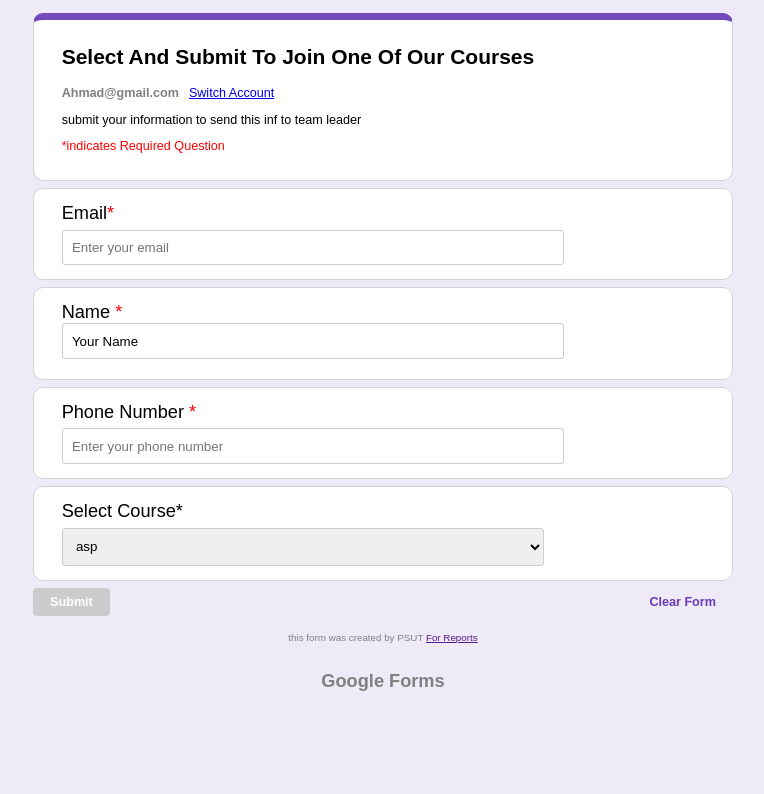
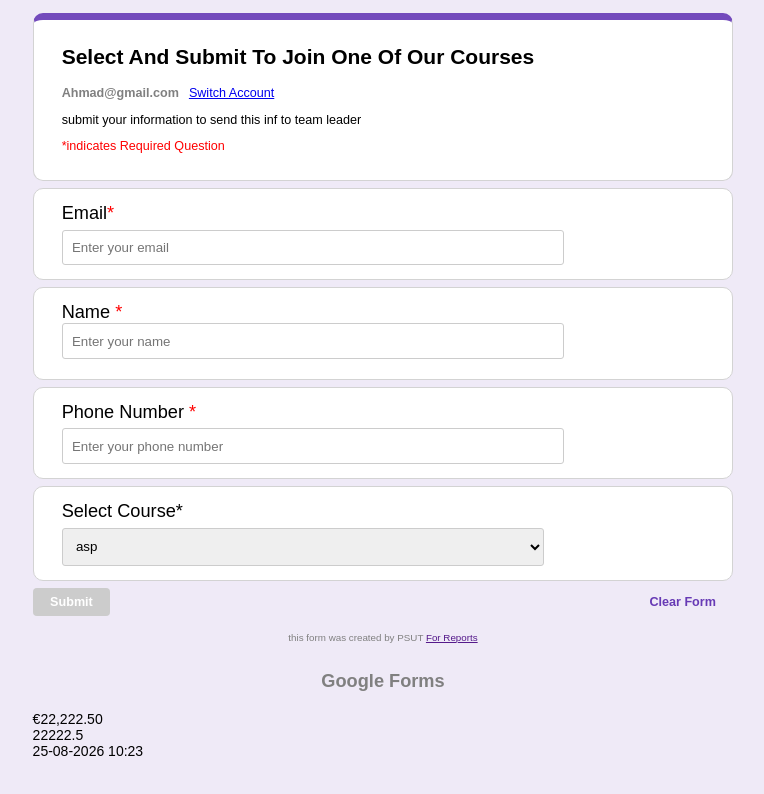
Before and after one commit to asaleh27-2003/Psut, an Angular app in the folder Frontend/HRR/: page / in a window 1280 px wide. Shown: the top 794 px of the page, without its empty margins (257-1021 px from the left). Built offline with nearby package versions, Linux system fonts and the light colour scheme.

Commit message:
retrival information on pipes (built in by angular), and add some warnings on page, add fuction submit etc..

```diff
--- a/Frontend/HRR/src/app/app.css
+++ b/Frontend/HRR/src/app/app.css
@@ -4,6 +4,12 @@
     border-radius: 10px;
     border: 1px #d3d3d3 solid;
     border-top: 7px #734abc solid;
+}
+
+.required-input {
+    color: #d10000;
+    margin-top: 0.4em;
+    font-size: 0.8em;
 }
 
 .mail-name,
@@ -66,14 +72,15 @@ select {
     justify-content: space-between;
     margin-top: 1%;
 }
-.disapled
-{
+
+.disapled {
     background-color: #ccc !important;
 }
+
 .btn {
     padding: 1% 2.5%;
     border-radius: 4px;
-    background-color: #673ab5 ;
+    background-color: #673ab5;
     border: none;
     color: white;
     cursor: pointer;
--- a/Frontend/HRR/src/app/app.html
+++ b/Frontend/HRR/src/app/app.html
@@ -31,7 +31,14 @@
             </label>
         </div>
         <div class="q-input">
-            <input id="email" type="email" placeholder="Enter your email" formControlName="email"[class.required-input-warning]="form.get('email')?.invalid &&form.get('email')?.touched">
+            <input id="email" type="email" placeholder="Enter your email" formControlName="email"
+                [class.required-input-warning]="form.get('email')?.invalid &&form.get('email')?.touched">
+            @if(form.get('email')?.invalid &&form.get('email')?.touched)
+            {
+            <div class="required-input">
+                *Email is required
+            </div>
+            }
         </div>
     </div>
     <div class="question">
@@ -42,7 +49,14 @@
                 </label>
             </div>
             <div class="name-input">
-                <input id="name" type="text" placeholder="Enter your name" formControlName="name">
+                <input id="name" type="text" placeholder="Enter your name" formControlName="name"
+                    [class.required-input-warning]="form.get('name')?.invalid &&form.get('name')?.touched">
+                @if(form.get('name')?.invalid &&form.get('name')?.touched)
+                {
+                <div class="required-input">
+                    *Name is required
+                </div>
+                }
             </div>
         </div>
     </div>
@@ -54,6 +68,25 @@
         </div>
         <div class="phone-iput">
             <input id="phone" type="tel" placeholder="Enter your phone number" formControlName="phone">
+            @if(form.get('phone')?.invalid &&form.get('phone')?.touched)
+            {
+            @if (form.get('phone')?.errors?.['required']) {
+            <div class="required-input">
+                *phone is required
+            </div>
+            }
+            @else if (form.get('phone')?.errors?.['maxlength']) {
+                 <div class="required-input">
+                *phone cannot be more than 10 digits
+            </div>
+            }
+             @else if (form.get('phone')?.errors?.['minlength']) {
+                 <div class="required-input">
+                *phone must be at least 9 digits
+            </div>
+            }
+            }
+
         </div>
     </div>
     <div class="question">
@@ -66,16 +99,26 @@
             <select id="course" formControlName="course">
                 @for(x of courses;track x)
                 {
-                    <option [ngValue]="x.id">{{x.name}}</option>
+                <option [ngValue]="x.id">{{x.name}}</option>
                 }
             </select>
         </div>
     </div>
     <div class="action">
-        <button type="submit" class="sub btn"[class.disapled]="form.invalid"  [disabled]="!form.valid" >Submit</button>
-        <button type="reset" class="reset btn"(click)="reset()">Clear Form</button>
+        <button type="submit" class="sub btn" [class.disapled]="form.invalid" [disabled]="!form.valid"(click)="submit()">Submit</button>
+        <button type="reset" class="reset btn" (click)="reset()">Clear Form</button>
     </div>
     <div class="footer">
         <p class="copyright">this form was created by PSUT <a href="" target="_blank">For Reports</a></p>
         <p class="google-form">Google Forms</p>
     </div>
+    <div>
+        {{price | currency:'EUR'}}
+    </div>
+    <div>
+        {{price }}
+    </div>
+    <div>
+        {{creationDate|date:'dd-MM-yyyy hh:mm'}}
+    </div>
+    </form>
--- a/Frontend/HRR/src/app/app.ts
+++ b/Frontend/HRR/src/app/app.ts
@@ -1,6 +1,6 @@
 import { Component, signal } from '@angular/core';
 import { RouterOutlet } from '@angular/router';
-import { NgClass, NgIf, NgStyle, } from '@angular/common';
+import { CommonModule, NgClass, NgIf, NgStyle, } from '@angular/common';
 import { NgFor } from '@angular/common';
 import { RandomColor } from './directives/random-color';
 // import{FormsModule,FormGroup}from'@angular/router';
@@ -8,7 +8,7 @@ import { ReactiveFormsModule, FormsModule, FormGroup, FormControl, Validators }
 import { validate } from '@angular/forms/signals';
 @Component({
   selector: 'app-root',
-  imports: [RouterOutlet, NgIf, NgFor, NgClass, NgStyle, RandomColor, FormsModule, ReactiveFormsModule],
+  imports: [RouterOutlet, NgIf, NgFor, NgClass, NgStyle, RandomColor, FormsModule, ReactiveFormsModule,CommonModule],
   templateUrl: './app.html',
   styleUrl: './app.css'
 })
@@ -23,25 +23,31 @@ export class App {
   name: string = "ahmad khara yousef zouft";
   form = new FormGroup(
     {
-      name: new FormControl("Your Name",Validators.required),
-      email: new FormControl(null,[Validators.required,Validators.email]),
-      phone: new FormControl(null,[Validators.required,Validators.minLength(9),Validators.maxLength(10),]),
-      course:new FormControl(1,Validators.required),
+      name: new FormControl(null, Validators.required),
+      email: new FormControl(null, [Validators.required, Validators.email]),
+      phone: new FormControl(null, [Validators.required, Validators.minLength(9), Validators.maxLength(10),]),
+      course: new FormControl(1, Validators.required),
     }
   );
-  courses=
-  [
-    {
-      id:1,name:"asp"
-    },
-    {
-      id:2,name:"angular"
-    }
-  ]
-  reset()
+   submit()
   {
+    alert(`welcome to the academy, ${this.form.value.name}
+      we will contact you shortely about the  ${this.courses.find(x=>x.id==this.form.value.course)?.name}course`
+    )};
+  courses =
+    [
+      {
+        id: 1, name: "asp"
+      },
+      {
+        id: 2, name: "angular"
+      }
+    ]
+  reset() {
     this.form.reset({
-      course:1
+      course: 1
     });
   }
+ price=22222.50;
+ creationDate=new Date();
 }
```
